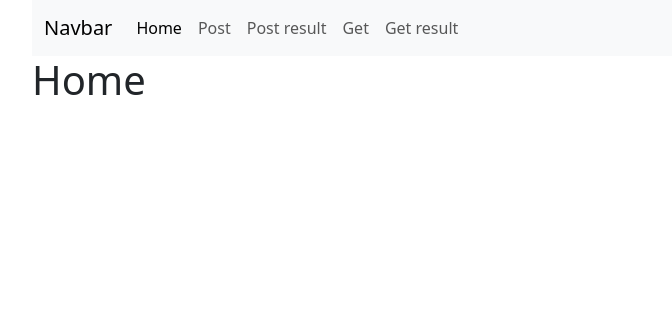
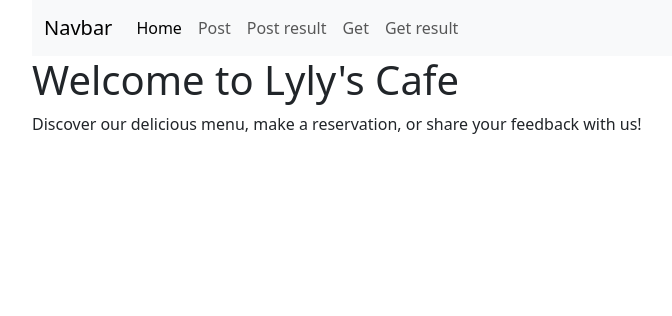
Before and after one commit to lylykimwin/Homework2, a PHP site: page / in a window 1280 px wide. Shown: the top 316 px of the page, without its empty margins (50-722 px from the left). Run offline with PHP 8.4, Linux system fonts and the light colour scheme.

Commit message:
Update index.php

```diff
--- a/index.php
+++ b/index.php
@@ -2,7 +2,8 @@
 $pageTitle = "Home";
 include "view-header.php";
 ?>
-<h1>Home</h1>
+<h1>Welcome to Lyly's Cafe</h1>
+<p>Discover our delicious menu, make a reservation, or share your feedback with us!</p>
 <?php
 include "view-footer.php";
 ?>
```
